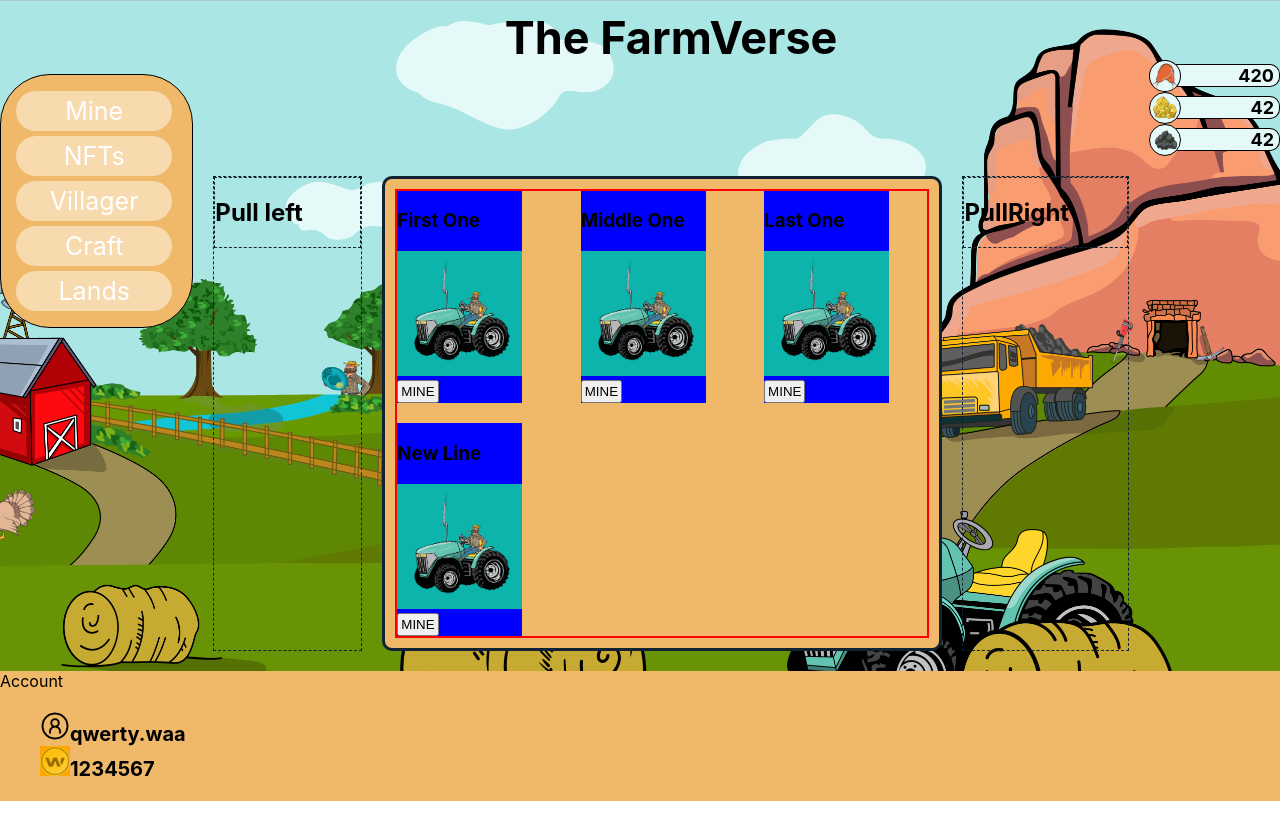
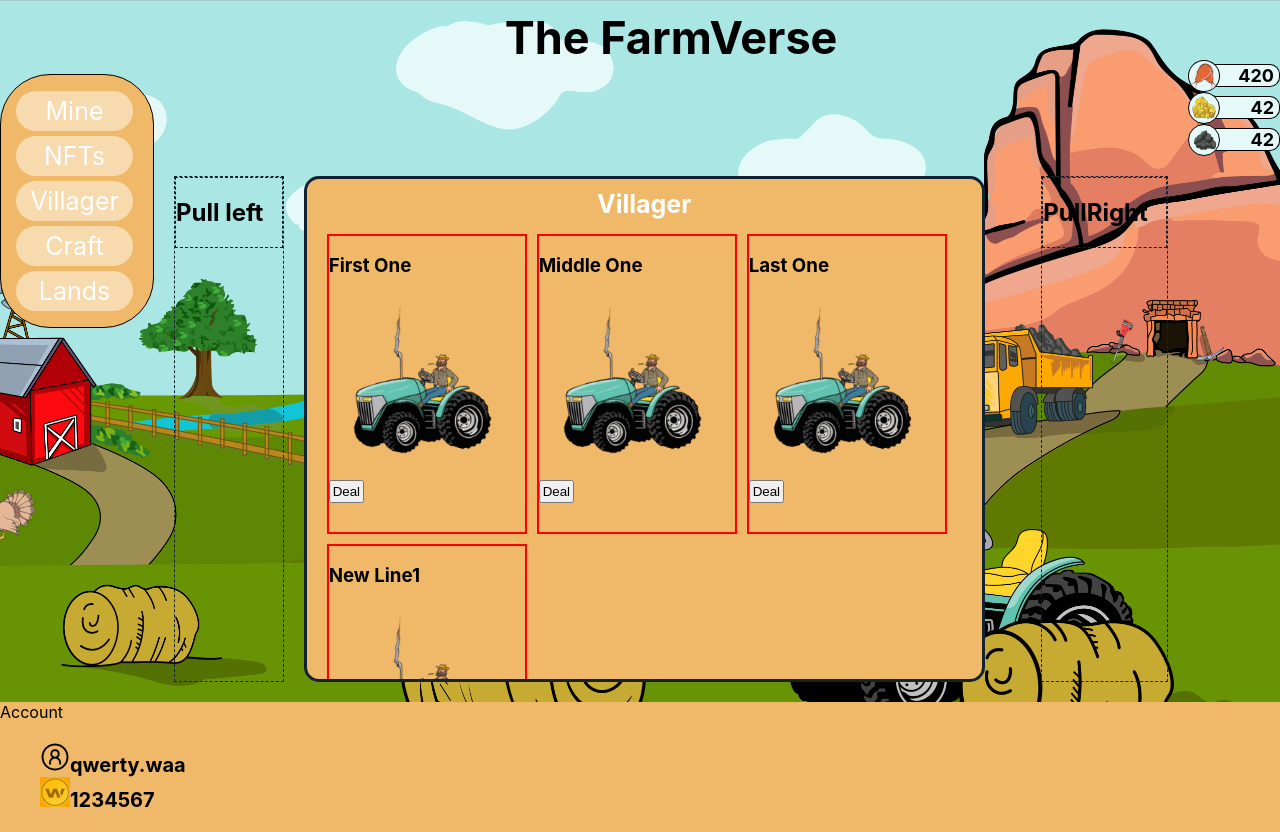
Before and after one commit to rvrichards/first, a React (Create React App) app: page / in a window 1280 px wide. Before the commit the page ends 801 px from the top, so only its background shows below. Built offline with nearby package versions, Linux system fonts and the light colour scheme.

Commit message:
main component display fixed

```diff
--- a/src/App.css
+++ b/src/App.css
@@ -17,6 +17,7 @@
 }
 .main {
   grid-area: main;
+  max-width:  675px;
 }
 .side {
   grid-area: side;
--- a/src/components/Main/Main.css
+++ b/src/components/Main/Main.css
@@ -1,31 +1,33 @@
 .main {
   border: 3px solid #123;
   /* opacity: 0.77; */
-  border-radius: 10px;
+  border-radius: 15px;
   background-color: #F0B96A;
-  overflow: hidden;
+  /* overflow: hidden; */
 }
 
-.main-container {
-  display: grid;
-  /* height: 20vh;   */
-  /* Because we set grid using fr */
-  /* width: 20vw; */
-  grid-template-columns: repeat(3, 1fr);
-  grid-template-rows: repeat(minmax(100px, 1fr));
-  /* grid-template-rows: 250px; */
-  gap: 20px;
-  margin: 10px;
-  border: 2px solid red;
+.main-scroll {
+  height: 450px;
+  width: 675px;
   overflow-y: scroll;
   overflow-x: hidden;
 }
 
+.main-container {
+  width: 100%;
+  height: 100%;
+  background-color: F0B96A;
+  display: flex;
+  margin: 0px 15px;
+  flex-direction: row;
+  justify-content: flex-start;
+  flex-flow: wrap;
+}
 .main-title {
-  margin: 10px 30px;
-  font-size: 25;
+  margin: 10px auto;
+  font-size: 25px;
   color: white;
   font-weight: bold;
   text-align: center;
-  border: 2px dashed red;
+  /* border: 2px dashed red; */
 }
--- a/src/components/Main/Main.js
+++ b/src/components/Main/Main.js
@@ -1,5 +1,5 @@
 import React from 'react';
-import MenuItem from "./MenuItem";
+import MenuItem from "./MainItem";
 
 
 import './Main.css';
@@ -8,11 +8,20 @@ import './Main.css';
 function Main(props) {
 
     return (
-        <div className="main-container">
-            <MenuItem title="First One"/>
-            <MenuItem title="Middle One"/>
-            <MenuItem title="Last One"/>
-            <MenuItem title="New Line"/>
+        <div>
+            <div className="main-title">Villager</div>
+            <div className="main-scroll">
+                <div className="main-container">
+                    <MenuItem title="First One"/>
+                    <MenuItem title="Middle One"/>
+                    <MenuItem title="Last One"/>
+                    <MenuItem title="New Line1"/>
+                    {/* <MenuItem title="New Line2"/>
+                    <MenuItem title="New Line3"/>
+                    <MenuItem title="New Line4"/> */}
+                </div>
+
+            </div>
         </div>
         );
     }
--- /dev/null
+++ b/src/components/Main/MainItem.css
@@ -0,0 +1,30 @@
+.main-item {
+    width: 200px;
+    height: 300px;
+    margin: 5px;
+    border: 2px solid red;
+    box-sizing: border-box;
+}
+
+.main-image {
+    height: 180px;
+}
+
+h4 {
+    font-size: 22px;
+}
+
+p {
+    font-size: 16px;
+}
+
+
+
+.button2 {
+    /* cursor: pointer; */
+    /* margin:  0 auto; */
+    /* border: 5px solid red; */
+    padding: 2px;
+    /* min-width: 64px; */
+
+  }
--- /dev/null
+++ b/src/components/Main/MainItem.js
@@ -0,0 +1,18 @@
+import React from 'react';
+
+import './MainItem.css';
+import Villager from './Villager2.png';
+
+function MainItem(props) {
+
+  return (
+    <div className="main-item">
+      <h3>{props.title}</h3>
+      <img src={Villager}  className="main-image" main-alt="Villager Image" />
+      <button className="button2" >Deal</button>
+    </div>
+  );
+}
+
+
+export default MainItem;
--- a/src/components/Main/MenuItem.css
+++ /dev/null
@@ -1,37 +0,0 @@
-.main-menu-item {
-    background-color: blue;
-    width: 125px;
-    /* display: flex; */
-    /* margin: auto; */
-}
-
-.main-menu-item2 {
-    margin:  auto;
-}
-
-h4 {
-    font-size: 22px;
-}
-
-p {
-    font-size: 16px;
-}
-
-.main-menu-item-icon {
-    /* height: 25%;  */
-    /* border-radius: 50%; */
-    /* border: 1px solid black; */
-    /* margin-right: -5px; */
-    background-color: #0db4ac;
-    height: 125px;
-    /* z-index: 1; */
-}
-
-.button2 {
-    cursor: pointer;
-    margin:  0 auto;
-    /* border: 5px solid red; */
-    padding: 2px;
-    /* min-width: 64px; */
-
-  }
--- a/src/components/Main/MenuItem.js
+++ /dev/null
@@ -1,20 +0,0 @@
-import React from 'react';
-
-import './MenuItem.css';
-import Tractor from './Villager.png';
-
-function MenuItem(props) {
-
-  return (
-    <div className="main-menu-item">
-      <h3>{props.title}</h3>
-      <img src={Tractor}  alt="Villager Tractor"  className='main-menu-item-icon' />
-      <div className="main-menu-item2">
-        <button className="button2">MINE</button>
-      </div>
-    </div>
-  );
-}
-
-
-export default MenuItem;
```
Also changed, not shown: src/components/Main/Villager2.png (added).
